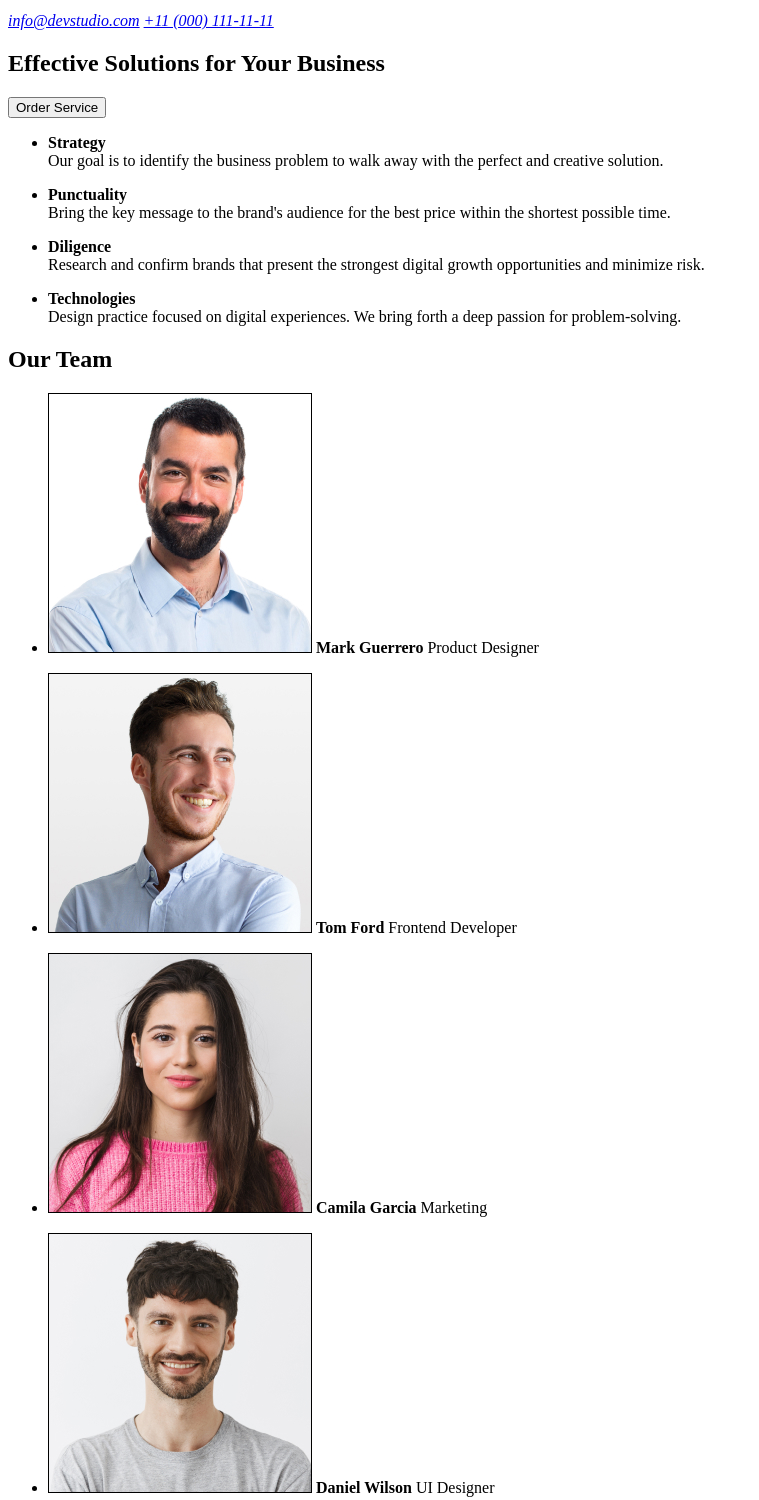
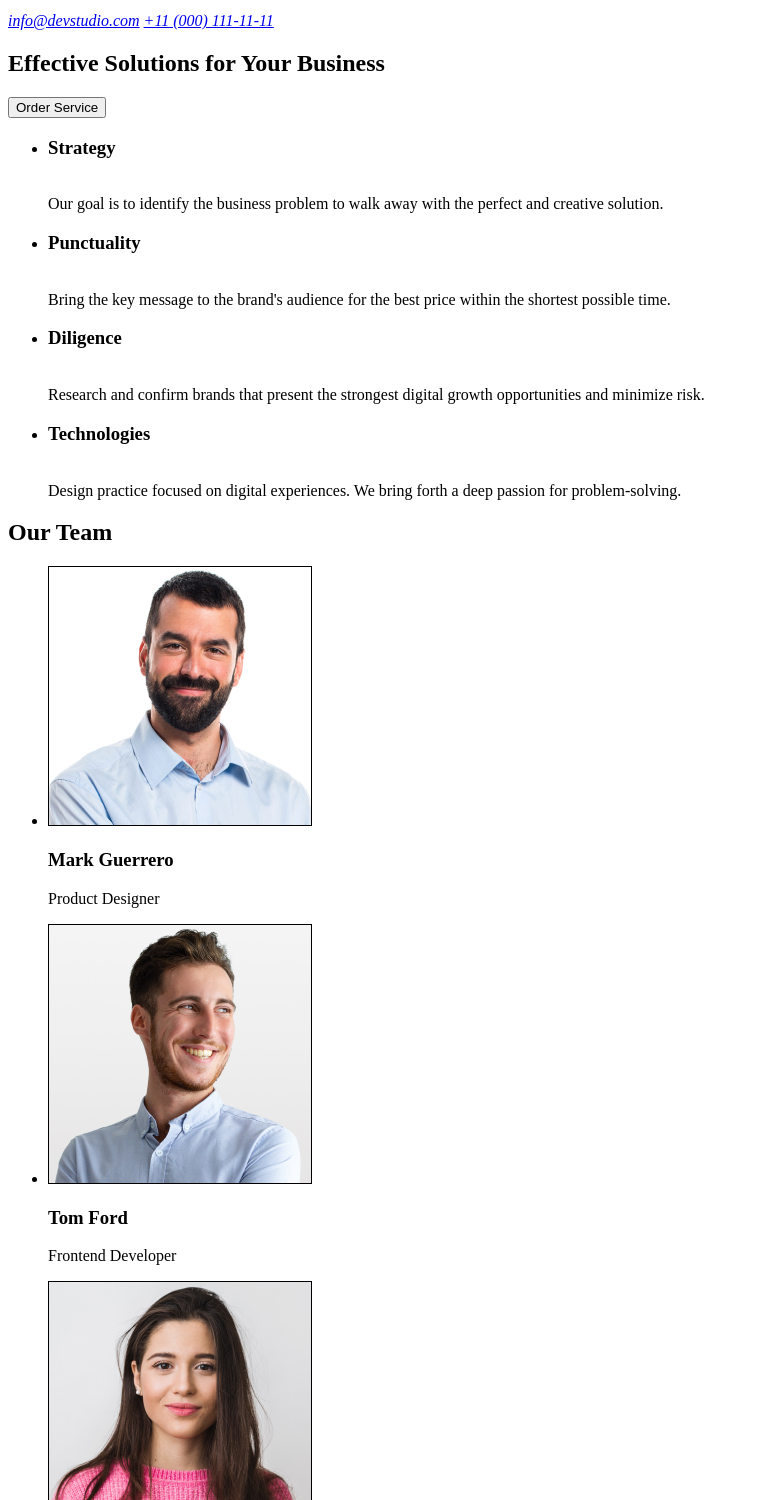
Before and after one commit to Mariia-Shtefiuk/goit-markup-hw-01, a plain HTML site: page index.html in a window 1280 px wide. Shown: the part 100-1600 px from the top of the page, without its empty margins (0-759 px from the left). Drawn offline with Linux system fonts and the light colour scheme.

Commit message:
index update

```diff
--- a/index.html
+++ b/index.html
@@ -30,28 +30,28 @@
             <ul>
                 <li>
                     <p>
-                        <strong>Strategy</strong> <br />
+                    <h3>Strategy</h3> <br />
                     Our goal is to identify the business
                     problem to walk away with the perfect and creative solution.
                     </p>
                 </li>
                 <li>
                     <p>
-                        <strong>Punctuality</strong><br />
+                    <h3>Punctuality</h3><br />
                     Bring the key message to the brand's audience for the best price within the shortest possible
                     time.
                     </p>
                 </li>
                 <li>
                     <p>
-                        <strong>Diligence</strong><br />
+                    <h3>Diligence</h3><br />
                     Research and confirm brands that present the strongest digital growth opportunities and minimize
                     risk.
                     </p>
                 </li>
                 <li>
                     <p>
-                        <strong>Technologies</strong><br />
+                    <h3>Technologies</h3><br />
                     Design practice focused on digital experiences. We bring forth a deep passion for
                     problem-solving.
                     </p>
@@ -64,28 +64,28 @@
                 <li>
                     <p>
                         <img src="./images/img1.jpg" alt="img1" width="264" />
-                        <strong>Mark Guerrero</strong>
+                    <h3>Mark Guerrero</h3>
                     Product Designer
                     </p>
                 </li>
                 <li>
                     <p>
                         <img src="./images/img2.jpg" alt="img2" width="264" />
-                        <strong>Tom Ford</strong>
+                    <h3>Tom Ford</h3>
                     Frontend Developer
                     </p>
                 </li>
                 <li>
                     <p>
                         <img src="./images/img3.jpg" alt="img3" width="264" />
-                        <strong>Camila Garcia</strong>
+                    <h3>Camila Garcia</h3>
                     Marketing
                     </p>
                 </li>
                 <li>
                     <p>
                         <img src="./images/img4.jpg" alt="img4" width="264" />
-                        <strong>Daniel Wilson</strong>
+                    <h3>Daniel Wilson</h3>
                     UI Designer
                     </p>
                 </li>
```
Lines whose indentation alone changed are shown as unchanged.
